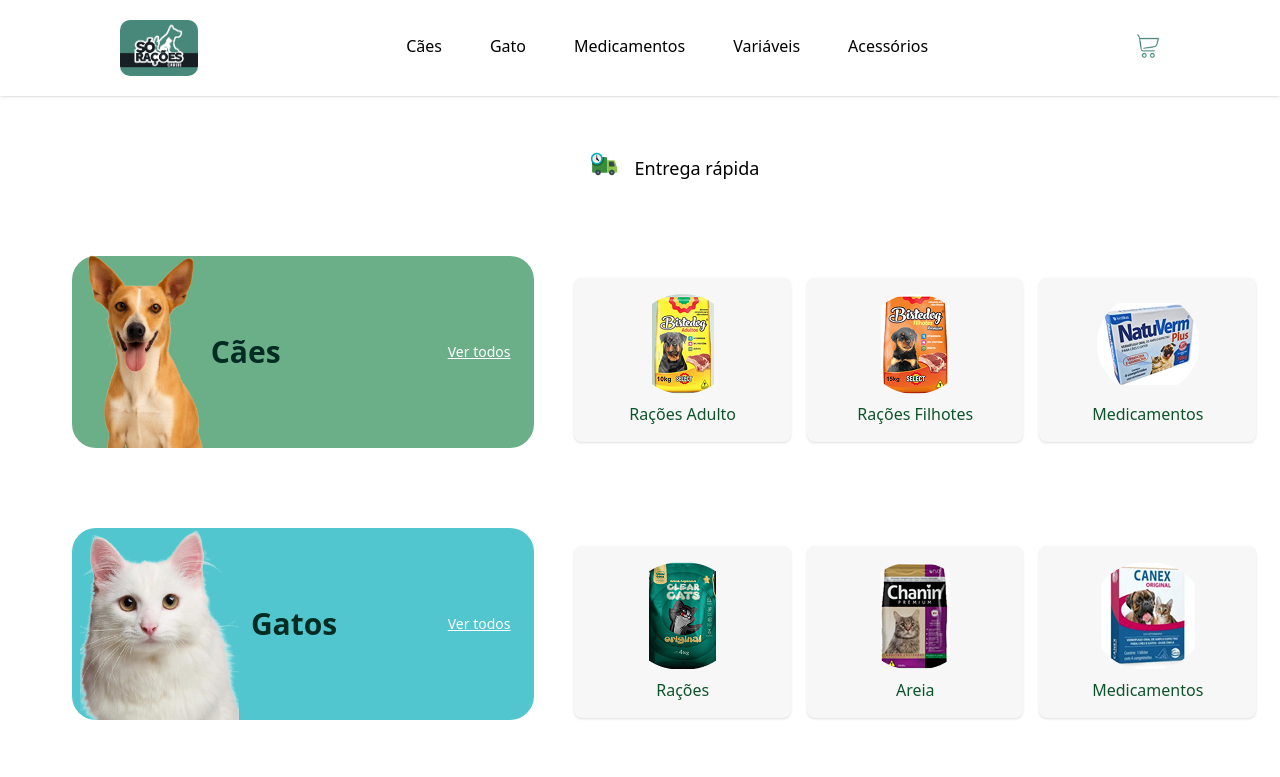
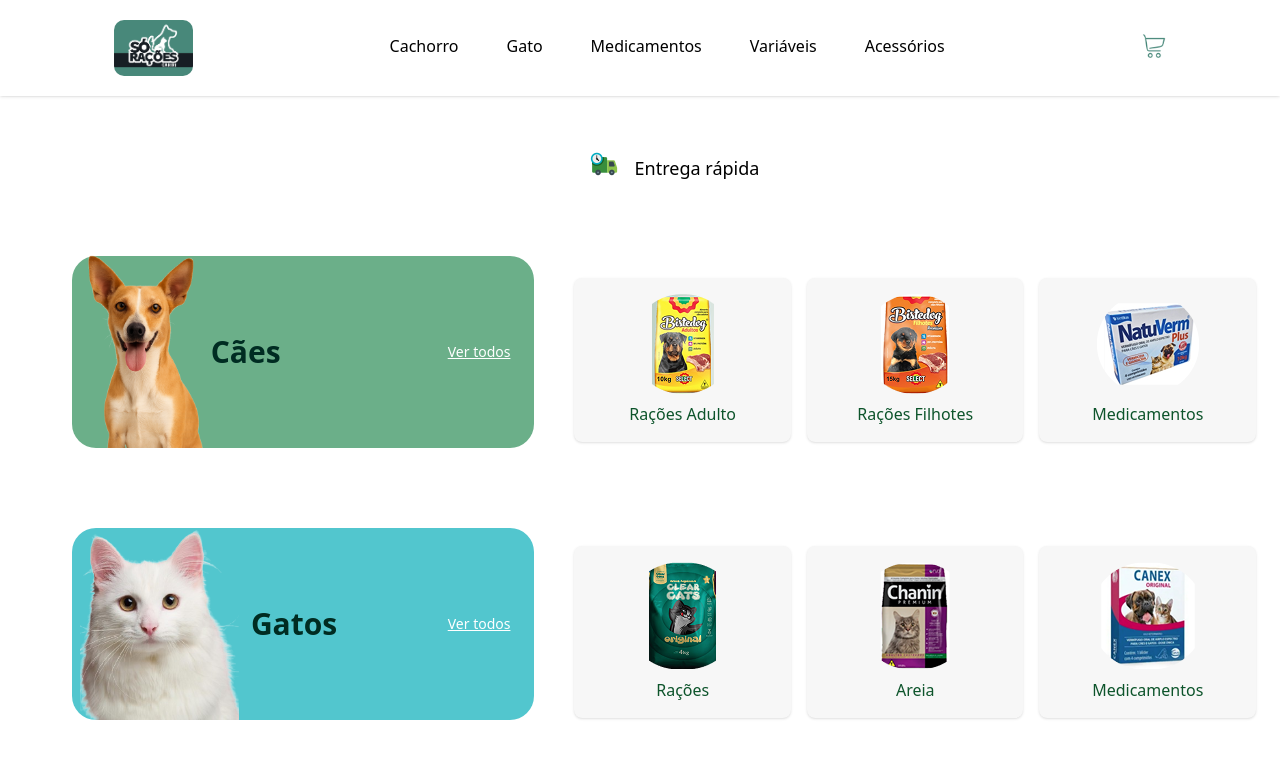
Before and after one commit to DevendTech/soracoescariri_frontEnd, a website: page index.html in a window 1280 px wide. Shown: the top 777 px of the page. Drawn offline with nearby package versions, Linux system fonts and the light colour scheme.

Commit message:
Alteração foi retirado o nome Cão e adicionado Cachorro!

```diff
--- a/index.html
+++ b/index.html
@@ -35,7 +35,7 @@
 
         <div class="relative group">
           <a href="#" class="relative group text-black font-medium transition hover:text-[#48887A]">
-            Cães
+            Cachorro
             <span class="absolute left-0 -bottom-0.5 h-[2px] w-0 bg-[#48887A] transition-all duration-300 group-hover:w-full"></span>
           </a>
 
```
